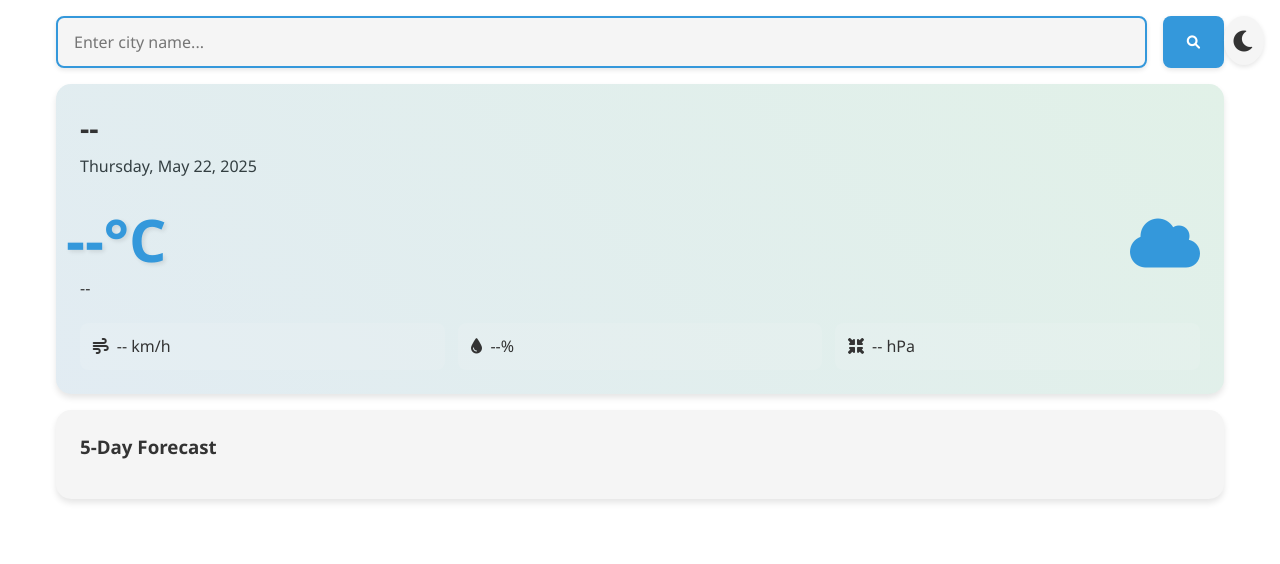
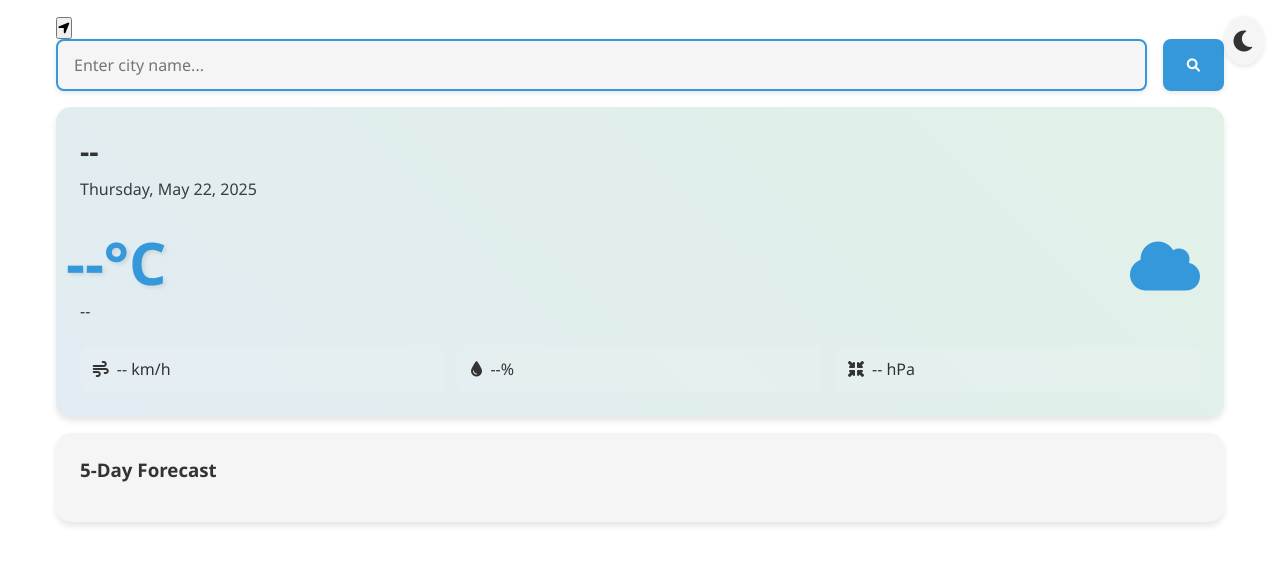
Before and after one commit to Lavibansal/-Real-Time-Weather-Tracker-, a plain HTML site: page index.html in a window 1280 px wide. Drawn offline with Linux system fonts and the light colour scheme; no server answers.

Commit message:
Update index.html

```diff
--- a/index.html
+++ b/index.html
@@ -9,8 +9,13 @@
 </head>
 <body>
     <div class="container">
-        <div class="theme-toggle" title="Toggle Dark/Light Mode">
-            <i class="fas fa-moon"></i>
+        <div class="header">
+            <div class="theme-toggle" title="Toggle Dark/Light Mode">
+                <i class="fas fa-moon"></i>
+            </div>
+            <button id="location-btn" title="Use Current Location">
+                <i class="fas fa-location-arrow"></i>
+            </button>
         </div>
 
         <div class="search-container">
```
